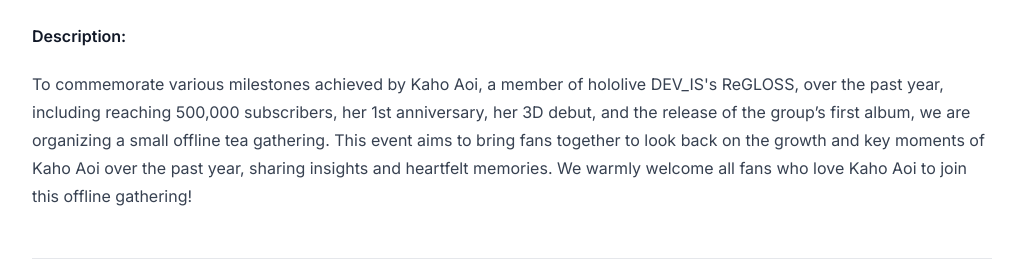
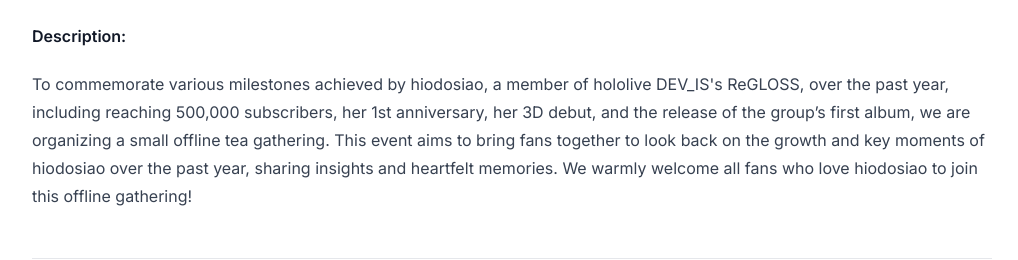
Before and after one commit to sciwork/swconf2024, a Next.js app: page /projects in a window 1280 px wide. Shown: the part 4994-5254 px from the top of the page, without its empty margins (128-1146 px from the left). Built offline with nearby package versions, Linux system fonts and the light colour scheme.

Commit message:
fix(project): fix typo

```diff
--- a/contents/projects.mdx
+++ b/contents/projects.mdx
@@ -135,8 +135,8 @@
 
 **Description:**
 
-To commemorate various milestones achieved by Kaho Aoi, a member of hololive DEV_IS's ReGLOSS, over the past year, including reaching 500,000 subscribers, her 1st anniversary, her 3D debut, and the release of the group’s first album, we are organizing a small offline tea gathering. This event aims to bring fans together to look back on the growth and key moments of Kaho Aoi over the past year, sharing insights and heartfelt memories.
-We warmly welcome all fans who love Kaho Aoi to join this offline gathering!
+To commemorate various milestones achieved by hiodosiao, a member of hololive DEV_IS's ReGLOSS, over the past year, including reaching 500,000 subscribers, her 1st anniversary, her 3D debut, and the release of the group’s first album, we are organizing a small offline tea gathering. This event aims to bring fans together to look back on the growth and key moments of hiodosiao over the past year, sharing insights and heartfelt memories.
+We warmly welcome all fans who love hiodosiao to join this offline gathering!
 
 ---
 
```
